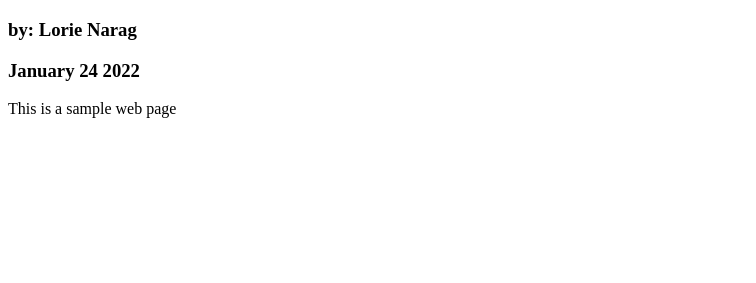
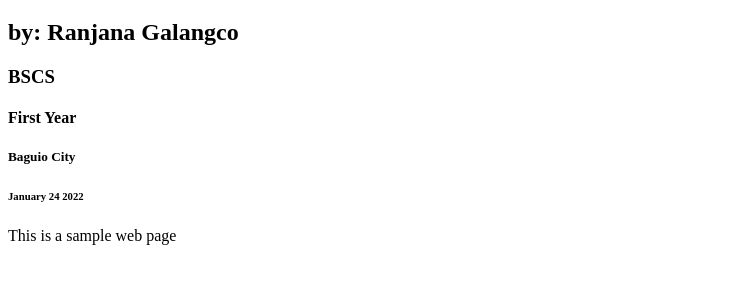
Before and after one commit to Janaol/HUMCOM1_IAA2, a plain HTML site: page Index.html in a window 1280 px wide. Shown: the part 61-344 px from the top of the page, without its empty margins (0-756 px from the left). Drawn offline with Linux system fonts and the light colour scheme.

Commit message:
Add files via upload

```diff
--- a/Index.html
+++ b/Index.html
@@ -6,8 +6,11 @@
 <body>
 
 <h1>Human Computer Interaction - HUMCOM1 IAA2</h1>
-<h3>by: Lorie Narag </h3>
-<h3>January 24 2022 </h3>
+<h2>by: Ranjana Galangco </h2>
+<h3>BSCS </h3>
+<h4>First Year </h4>
+<h5>Baguio City </h5>
+<h6>January 24 2022 </h6>
 <p>This is a sample web page</p>
 </body>
 </html>
```
